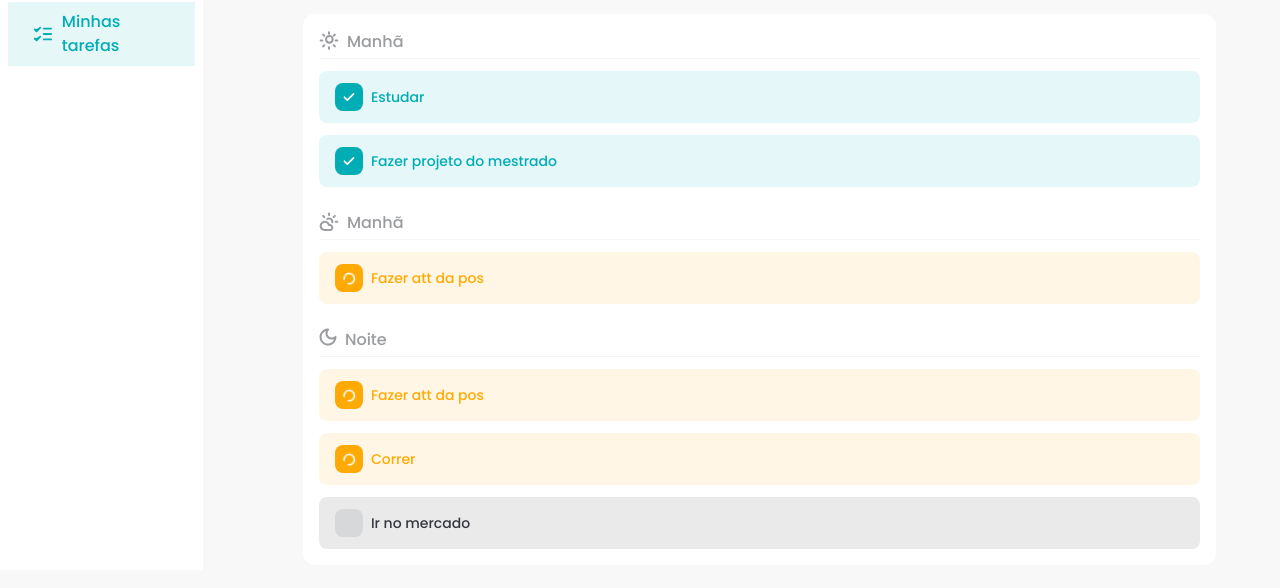
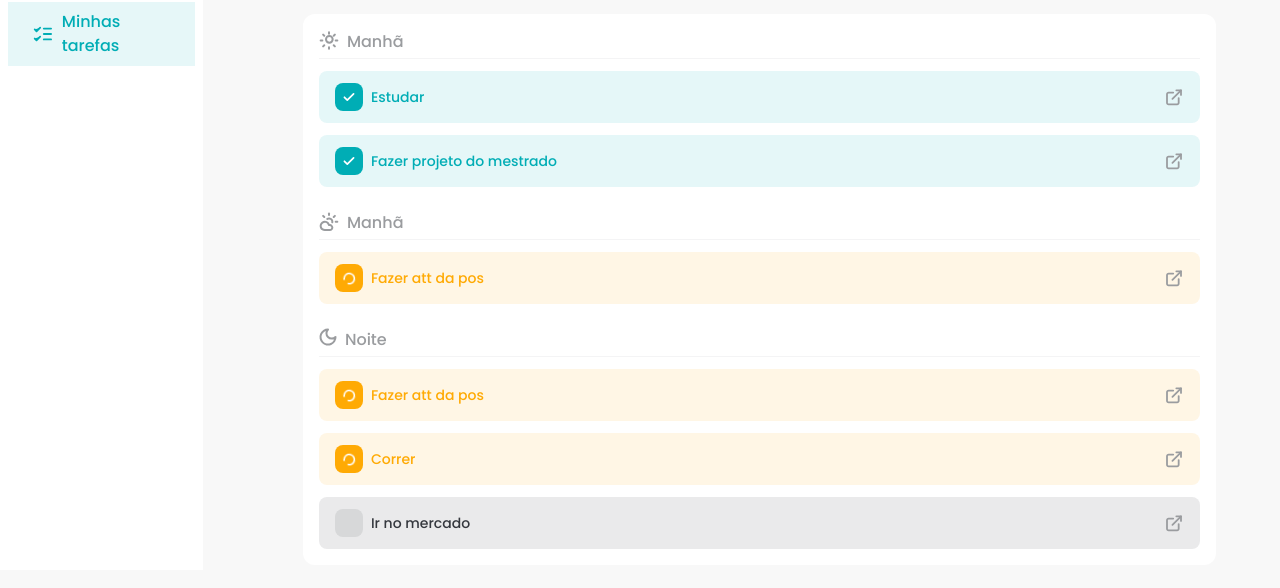
Before and after one commit to devmarcosanjos/taskApp, a React (Vite) app: page / in a window 1280 px wide. Shown: the part 230-818 px from the top of the page. Built offline with nearby package versions, Linux system fonts and the light colour scheme.

Commit message:
feat: add details icon to TaskItem component

```diff
--- a/src/components/TaskItem.jsx
+++ b/src/components/TaskItem.jsx
@@ -1,4 +1,5 @@
 import CheckIcon from "../assets/icons/check.svg?react"
+import DetailsIcon from "../assets/icons/details.svg?react"
 import LoaderIcon from "../assets/icons/loader-circle.svg?react"
 
 const TaskItem = ({ task }) => {
@@ -11,8 +12,9 @@ const TaskItem = ({ task }) => {
 
   return (
     <div
-      className={`flex items-center gap-2 rounded-lg bg-opacity-10 px-4 py-3 text-sm ${getStatusClasses()}`}
+      className={`flex items-center justify-between gap-2 rounded-lg bg-opacity-10 px-4 py-3 text-sm ${getStatusClasses()}`}
     >
+      <div className="flex items-center gap-2">
         <label
           className={`relative flex h-7 w-7 cursor-pointer items-center justify-center rounded-lg ${getStatusClasses()}`}
         >
@@ -29,6 +31,10 @@ const TaskItem = ({ task }) => {
 
         {task.title}
       </div>
+      <a href="#">
+        <DetailsIcon />
+      </a>
+    </div>
   )
 }
 
```
Also changed, not shown: src/assets/icons/details.svg (added). Lines whose indentation alone changed are shown as unchanged.
